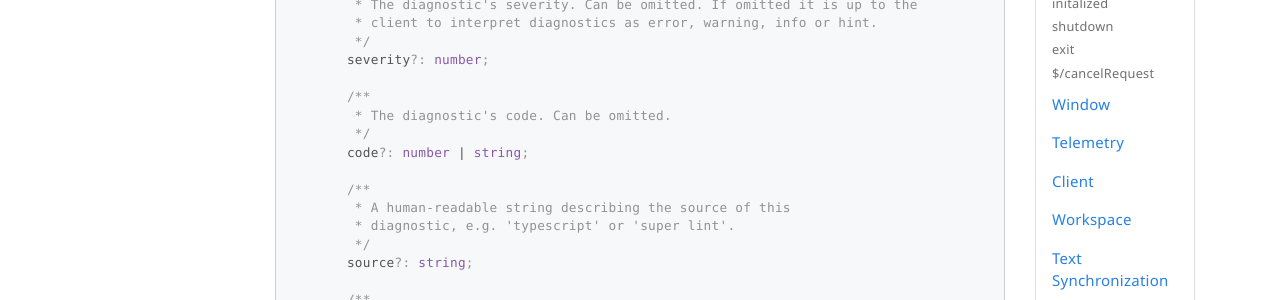
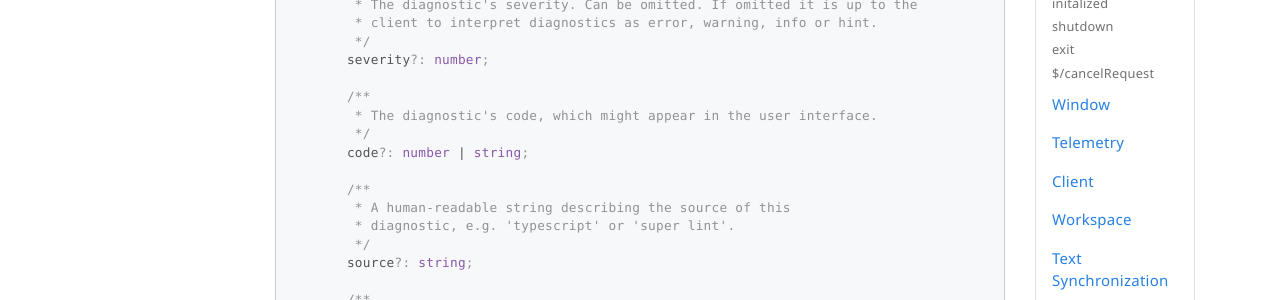
Before and after one commit to microsoft/language-server-protocol, a Jekyll site: the page built from specification.md, in a window 1280 px wide and 900 px high, scrolled down 6448 px. Shown: the part 171-471 px from the top of the window. Built offline with Jekyll 4.4.1, drawn with Linux system fonts in a browser that asks for light colours; nearby versions of some CDN libraries; emoji names are drawn with the system emoji font.

Commit message:
Fixes #409: Question: What is a diagnostic "code"?

```diff
--- a/specification.md
+++ b/specification.md
@@ -305,7 +305,7 @@ interface Diagnostic {
 	severity?: number;
 
 	/**
-	 * The diagnostic's code. Can be omitted.
+	 * The diagnostic's code, which might appear in the user interface.
 	 */
 	code?: number | string;
 
```
